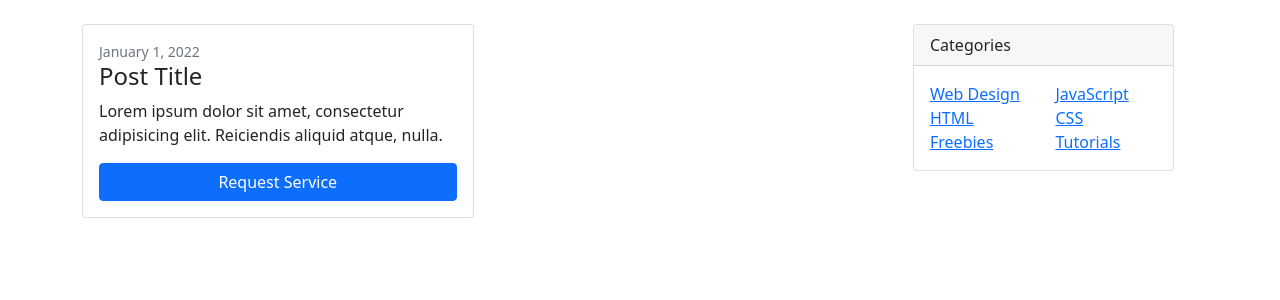
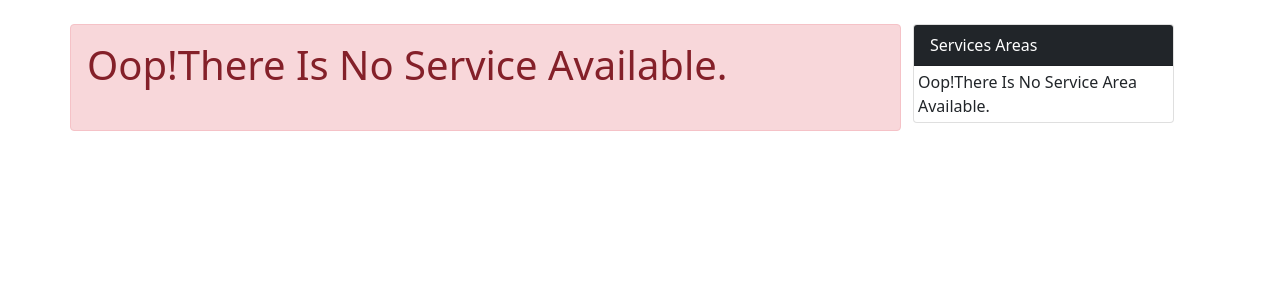
Before and after one commit to Rash-1/Egamat24-Training, a Laravel app: template installment-sales/resources/views/home.blade.php in a window 1280 px wide. Shown: the part 56-356 px from the top of the page. Run offline with Laravel 9, Linux system fonts and the light colour scheme; the template is opened without the code that fills it, so the values that code supplies are empty; style sheets or scripts are compiled from the project's sources.

Commit message:
home page completed
except of buttons functionality

```diff
--- a/installment-sales/resources/views/home.blade.php
+++ b/installment-sales/resources/views/home.blade.php
@@ -2,41 +2,45 @@
 @section('title','Home Page')
 @section('contents')
     <div class="row">
-{{--        @dd(\App\Models\Service::all())--}}
-        {{--        @foreach()--}}
-                    <div class="col-lg-9 row justify-content-between">
-                        <div class="mb-2 col-lg-6">
-                            <div class="card p-3">
-                                <div class="small text-muted">January 1, 2022</div>
-                                <h2 class="card-title h4">Post Title</h2>
-                                <p class="card-text">Lorem ipsum dolor sit amet, consectetur adipisicing elit. Reiciendis
-                                    aliquid atque, nulla.</p>
-                                <a class="btn btn-primary" href="#!">Request Service</a>
-                            </div>
+        <div class="col-lg-9 row justify-content-between">
+            @if(!empty($services))
+                @foreach($services as $service)
+                    <div class="mb-2 col-lg-6">
+                        <div class="card p-3">
+                            <p class="text-muted">{{$service->provider->workfield->name}}({{$service->provider->username}})</p>
+                            <h2 class="card-title h4 border-bottom border-1 border-secondary">{{$service->title}}</h2>
+                            <p class="card-text">
+                                {{$service->description}}
+                            </p>
+                            <a class="btn btn-outline-danger mb-1" href="#!">Payment Conditions</a>
+                            <a class="btn btn-outline-primary" href="#!">Chat With Provider</a>
                         </div>
                     </div>
-        {{--        @endforeach--}}
+                @endforeach
+            @else
+                <h1 class="alert alert-danger">
+                    Oop!There Is No Service Available.
+                </h1>
+            @endif
+        </div>
 
         <div class="col-lg-3">
             <div class="card mb-4">
-                <div class="card-header">Categories</div>
-                <div class="card-body">
-                    <div class="row">
-                        <div class="col-sm-6">
-                            <ul class="list-unstyled mb-0">
-                                <li><a href="#!">Web Design</a></li>
-                                <li><a href="#!">HTML</a></li>
-                                <li><a href="#!">Freebies</a></li>
-                            </ul>
+                <div class="card-header bg-dark text-white">Services Areas</div>
+                <div class="card-body p-1">
+                    @if(!empty($services_areas))
+                        @foreach($services_areas as $services_area)
+                            <div class="d-flex justify-content-center m-1 service">
+                                <div>
+                                    <a href="#" class="link-info text-decoration-none">{{$services_area->name}}</a>
+                                </div>
+                            </div>
+                        @endforeach
+                    @else
+                        <div class="d-flex justify-content-center">
+                            Oop!There Is No Service Area Available.
                         </div>
-                        <div class="col-sm-6">
-                            <ul class="list-unstyled mb-0">
-                                <li><a href="#!">JavaScript</a></li>
-                                <li><a href="#!">CSS</a></li>
-                                <li><a href="#!">Tutorials</a></li>
-                            </ul>
-                        </div>
-                    </div>
+                    @endif
                 </div>
             </div>
         </div>
```
Also changed, not shown: installment-sales/app/Http/Controllers/HomePageController.php (+10 -0 lines).
